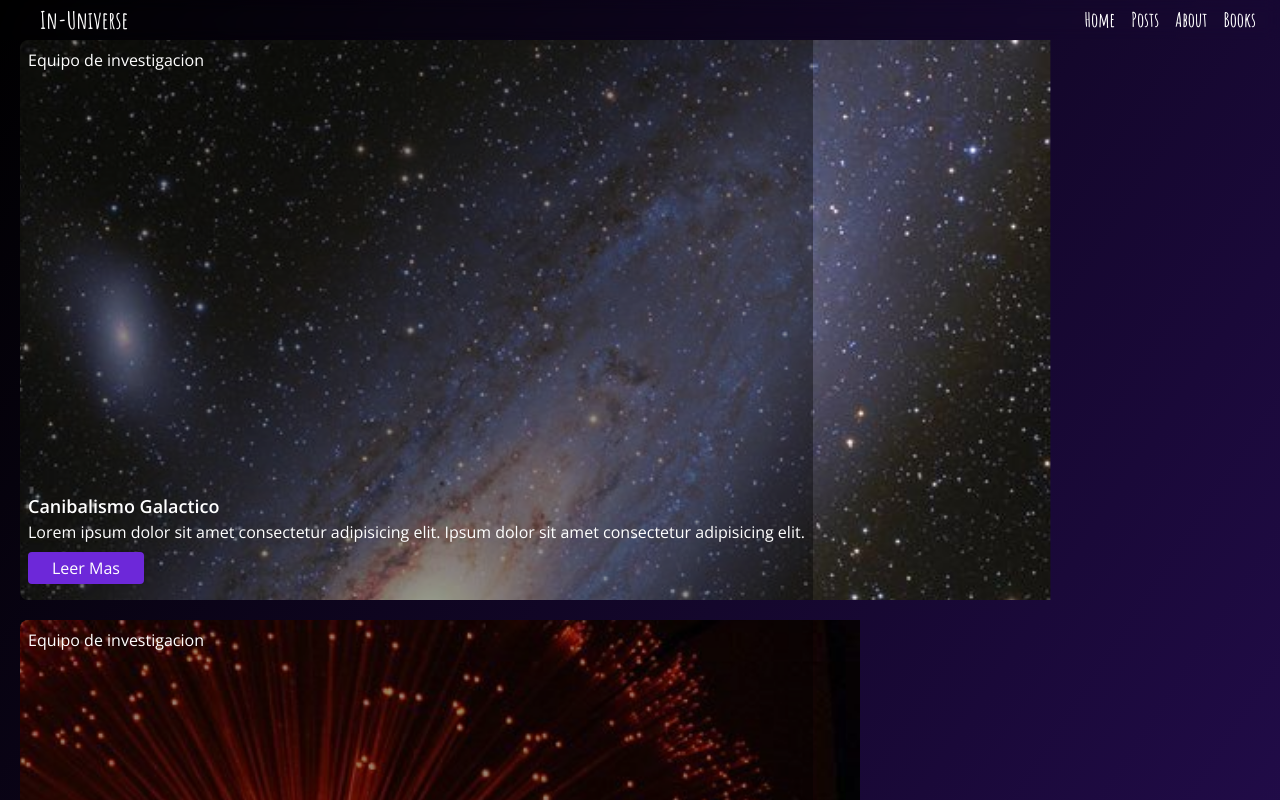
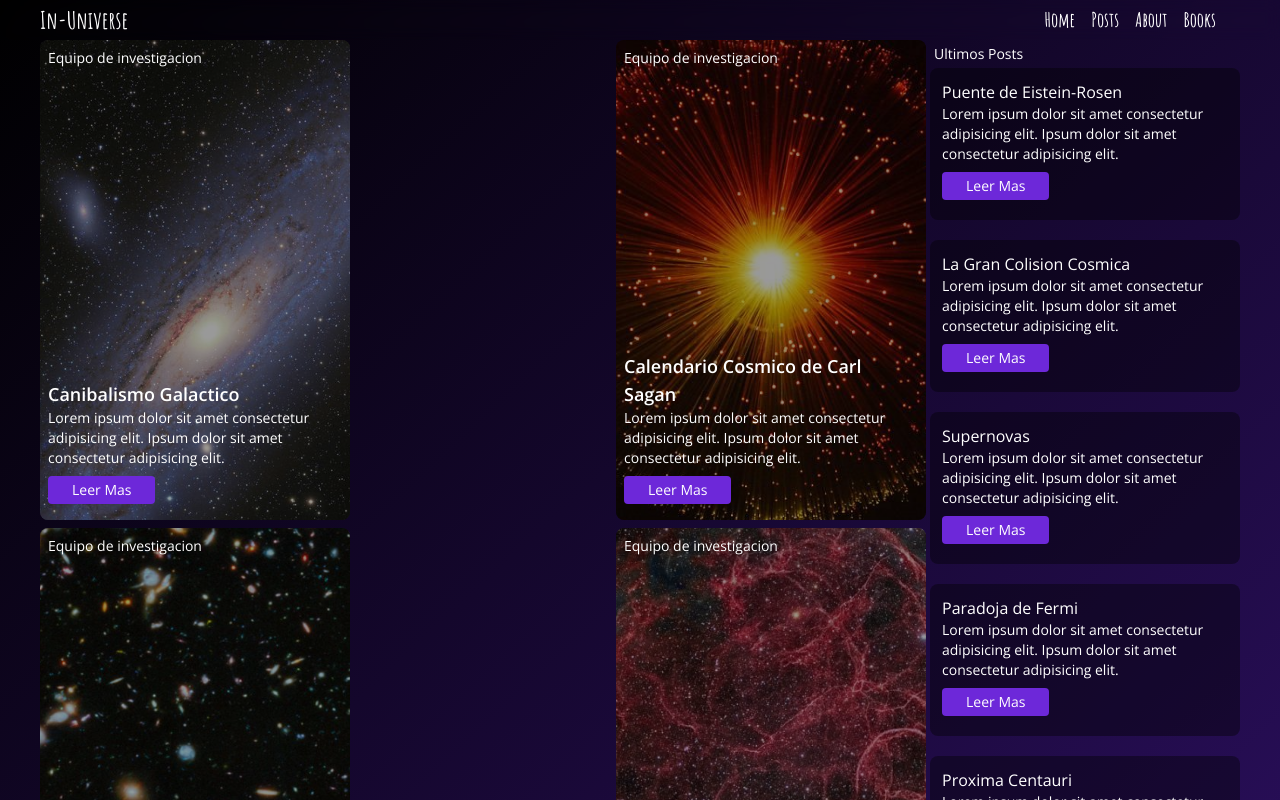
Before and after one commit to SebastianRamos01/post-app, a React (Vite) app: page / in a window 1280 px wide. Shown: the top 800 px of the page. Built offline with nearby package versions, Linux system fonts and the light colour scheme.

Commit message:
update desktop ui

```diff
--- a/src/components/Card.jsx
+++ b/src/components/Card.jsx
@@ -3,16 +3,16 @@ import { Link } from 'react-router-dom'
 
 export default function Card({img, author, title, i}) {
   return (
-    <article key={i} className='font-sans relative h-[560px] rounded-lg min-w-[280px] max-w-[385]'>
+    <article key={i} className='font-sans relative h-[620px] min-w-[280px] max-w-[385px] md:h-[480px] md:w-[310px]'>
         <div className='h-full w-full relative overflow-hidden rounded-lg'>
             <img src={`/images/${img}`} alt={title} className='absolute scale-[1.8] top-20'/>
         </div>
-        <div className='absolute z-10 top-0 bg-black bg-opacity-40 h-full flex flex-col justify-between p-2'>
-            <p>{author}</p>
+        <div className='absolute z-10 top-0 bg-black bg-opacity-40 h-full flex flex-col justify-between p-2 rounded-lg'>
+            <p className='text-sm'>{author}</p>
             <div className='flex flex-col'>
                 <p className='text-lg font-semibold'>{title}</p>
-                <p className=''>Lorem ipsum dolor sit amet consectetur adipisicing elit. Ipsum dolor sit amet consectetur adipisicing elit.</p>
-                <Link to={`/posts/${i}`} className='bg-violet-700 px-6 py-1 my-2 rounded w-fit'>Leer Mas</Link>
+                <p className='text-sm'>Lorem ipsum dolor sit amet consectetur adipisicing elit. Ipsum dolor sit amet consectetur adipisicing elit.</p>
+                <Link to={`/posts/${i}`} className='bg-violet-700 px-6 py-1 text-sm my-2 rounded w-fit'>Leer Mas</Link>
             </div>
         </div>
     </article>
--- a/src/components/Header.jsx
+++ b/src/components/Header.jsx
@@ -3,8 +3,8 @@ import Navbar from './Navbar'
 
 export default function Header() {
   return (
-    <header className='sticky top-0 font-amatic backdrop-blur h-10 z-20 flex justify-between items-center'>
-      <h1 className='text-2xl mx-[20px] lg:mx-[40px]'>In-Universe</h1>
+    <header className='sticky top-0 font-amatic backdrop-blur h-10 px-5 md:px-10 z-20 flex justify-between items-center'>
+      <h1 className='text-2xl'>In-Universe</h1>
       <Navbar></Navbar>
     </header>
   )
--- a/src/components/Home.jsx
+++ b/src/components/Home.jsx
@@ -2,6 +2,7 @@ import Background from "./Background";
 import Footer from "./Footer";
 import { posts } from "../data/data";
 import Card from "./Card";
+import { Link } from "react-router-dom";
 
 export default function Home() {
   return (
@@ -14,17 +15,34 @@ export default function Home() {
 }
 
 function Featured() {
-  const featureds = posts.filter((post) => post.featured === true).slice(0, 3);
+  const featureds = posts.filter((post) => post.featured === true).slice(0, 4);
+  const lastPosts = posts.slice(-5).reverse();
 
   return (
-    <section>
-      <ul className="mx-5 flex flex-col gap-5">
+    <section className="mx-5 md:mx-10 flex gap-1">
+      <ul className="flex flex-col gap-2 md:flex-row flex-wrap md:justify-between">
         {featureds.map((elem) => {
           return (
             <Card key={elem.id} i={elem.id} img={elem.image} title={elem.title} author={elem.author}/>
           )
         })}
       </ul>
+      <aside className="hidden lg:flex flex-col font-sans">
+        <p className="text-sm m-1">
+          Ultimos Posts
+        </p>
+        <ul className="flex flex-col gap-5">
+          {lastPosts.map((elem) => {
+            return(
+              <article key={elem.id} className="bg-black bg-opacity-40 rounded-lg text-sm w-[310px] p-3 flex flex-col">
+                <p className="text-base">{elem.title}</p>
+                <p>Lorem ipsum dolor sit amet consectetur adipisicing elit. Ipsum dolor sit amet consectetur adipisicing elit.</p>
+                <Link to={`/posts/${elem.id}`} className='bg-violet-700 px-6 py-1 my-2 rounded w-fit'>Leer Mas</Link>
+              </article>
+            )
+          })}
+        </ul>
+      </aside>
     </section>
   )
 }
@@ -33,7 +51,7 @@ function LatestPosts() {
   const lastPosts = posts.slice(-5).reverse()
 
   return(
-    <section className="mx-5 font-sans lg:hidden">
+    <section className="mx-5 md:mx-10 my-5 font-sans lg:hidden">
       <p>Recintes</p>
       <ul className="flex overflow-hidden flex-row gap-5">
       {lastPosts.map((elem) => {
--- a/src/components/Navbar.jsx
+++ b/src/components/Navbar.jsx
@@ -10,13 +10,13 @@ export default function Navbar() {
 
   return (
     <nav className='text-white flex justify-center gap-3 text-xl'>
-      <div className='w-5 h-4 flex flex-col justify-between my-3 lg:hidden mx-5' onClick={toggleDropdown}>
+      <div className='w-5 h-4 flex flex-col justify-between my-3 lg:hidden' onClick={toggleDropdown}>
         <div className='h-[2px] bg-white w-full'></div>
         <div className='h-[2px] bg-white w-full'></div>
         <div className='h-[2px] bg-white w-full'></div>
       </div>
       {isOpen && (
-        <div className='h-screen bg-red-400 w-screen absolute top-0 left-0 -z-10 bg-gradient-to-br from-black to-violet-950'>
+        <div className='h-screen w-screen absolute top-0 left-0 -z-10 bg-gradient-to-br from-black to-violet-950'>
           <div className='flex flex-col items-center text-2xl my-32 gap-2'>
             <Link to={"/"} className='p-1'>Home</Link>
             <Link to={"/posts"} className='hover:scale-110 p-1'>Posts</Link>
--- a/src/routes/PostView.jsx
+++ b/src/routes/PostView.jsx
@@ -12,16 +12,16 @@ export default function PostView() {
   }
   return (
     <Background>
-        <section className="mx-5 font-sans">
-          <div key={post.id} className="flex flex-col items-center my-1">
-            <div className="h-[560px] w-full relative overflow-hidden rounded-lg">
+        <section className="mx-5 md:mx-10 font-sans">
+          <div key={post.id} className="flex flex-col my-2 md:flex-row-reverse gap-5">
+            <div className="h-[520px] shrink-0 md:max-w-[320px] w-full relative overflow-hidden rounded-lg">
               <img
                 src={`/images/${post.image}`}
                 alt={post.title}
-                className="rounded-lg absolute scale-[1.8] top-20"
+                className="rounded-lg absolute scale-[1.8] bottom-20"
               />
             </div>
-            <div className="bg-black bg-opacity-40 p-3">
+            <div className="bg-black bg-opacity-40 p-3 text-sm h-fit">
               <h3 className="text-xl">{post.title}</h3>
               <p className=''>Lorem ipsum dolor sit amet consectetur adipisicing elit. Ipsum dolor sit amet consectetur adipisicing elit.</p>
               <p className="my-5">{post.body}</p>
--- a/src/routes/Posts.jsx
+++ b/src/routes/Posts.jsx
@@ -23,8 +23,8 @@ export default function Posts() {
   };
   return (
     <Background>
-        <section className='mx-5 font-sans text-center'>
-            <ul className="flex gap-5 flex-col text-left">
+        <section className='mx-5 md:mx-10 font-sans text-center'>
+            <ul className="flex gap-2 md:gap-1 flex-col text-left md:flex-row md:flex-wrap justify-between">
                 {state.postsToShow.map((elem) => (
                 <Card key={elem.id}
                     author={elem.author}
@@ -35,8 +35,9 @@ export default function Posts() {
             </ul>
             {state.hasMorePosts && (
                 <button onClick={handleLoadMore}
-                className="bg-violet-700 px-6 py-1 w-fit rounded transition ease-in-out hover:scale-110 duration-300 my-5">
-                    Cargar más</button>
+                  className="bg-violet-700 px-6 py-1 text-sm w-fit rounded transition ease-in-out hover:scale-110 duration-300 my-5">
+                  Cargar más
+                </button>
             )}
         </section>
         <Footer></Footer>
```
